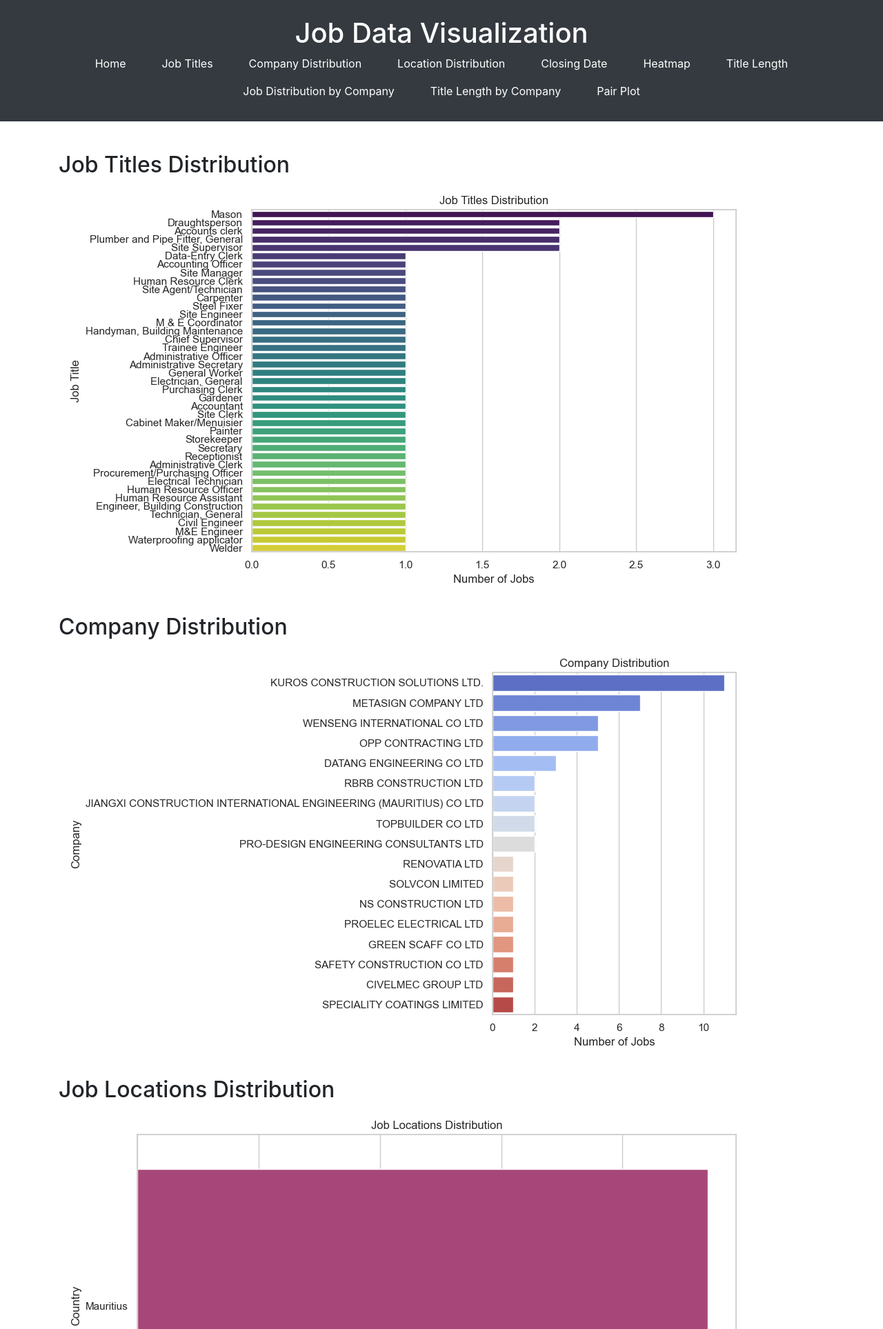
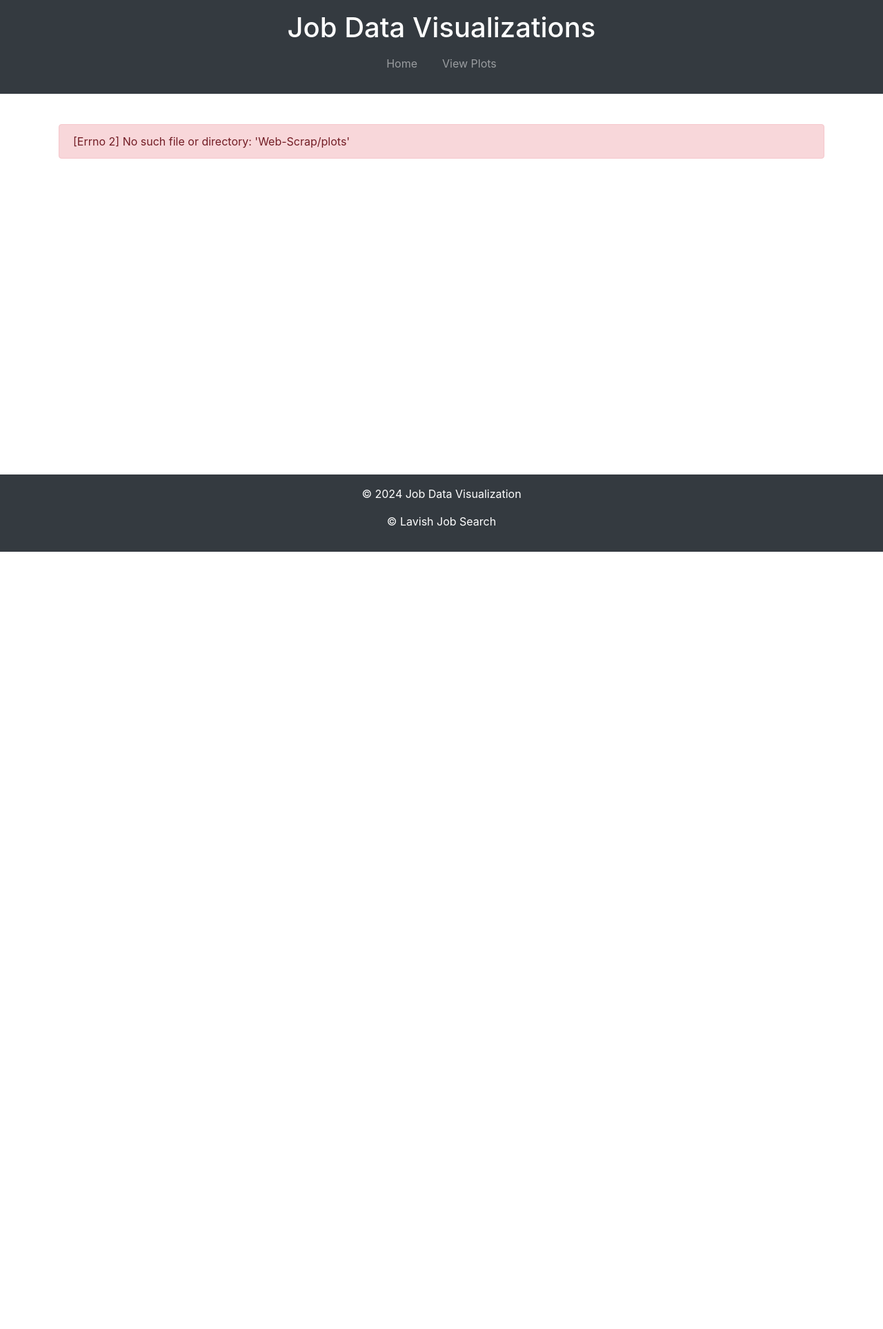
Before and after one commit to Lvish10/Web-Scrap, a Flask app: page /plots in a window 1280 px wide. Shown: the top 1927 px of the page at 69% size. After the commit the page ends 800 px from the top, so only its background shows below. Run offline with Flask 3, Linux system fonts and the light colour scheme; some libraries are stand-ins or nearby versions.

Commit message:
new file:   __pycache__/scrape_jobs_selenium.cpython-312.pyc 	modified:   app.py 	modified:   construction_jobs.csv 	modified:   construction_jobs.xlsx 	modified:   job_data_visualizations.py 	modified:   plots/closing_date_frequency.png 	modified:   plots/company_distribution.png 	modified:   plots/facet_grid_job_distribution_by_company.png 	modified:   plots/heatmap_job_counts.png 	modified:   plots/job_locations_distribution.png 	modified:   plots/job_titles_distribution.png 	modified:   plots/pair_grid_relationships.png 	modified:   plots/scatter_plot_title_length_vs_closing_date.png 	modified:   plots/title_length_distribution.png 	modified:   plots/violin_plot_title_length_by_sector.png 	renamed:    scrape_jobs selenium.py -> scrape_jobs_selenium.py 	new file:   scrape_log.csv 	modified:   static/styles.css 	modified:   templates/index.html 	modified:   templates/plots.html

```diff
--- a/app.py
+++ b/app.py
@@ -1,6 +1,10 @@
-from flask import Flask, render_template, send_from_directory
+from flask import Flask, render_template, send_from_directory, redirect, url_for
 import pandas as pd
 import os
+from threading import Thread  # To run the scrape function in the background
+
+# Import your scrape_jobs function
+from scrape_jobs_selenium import scrape_jobs
 
 app = Flask(__name__)
 
@@ -22,9 +26,24 @@
 
     return render_template('index.html', jobs=jobs, error=None)
 
+@app.route('/scrape')
+def scrape():
+    # Run the scrape_jobs function in a separate thread so it doesn't block the main thread
+    Thread(target=scrape_jobs).start()
+
+    # Redirect back to the home page after starting the scrape
+    return redirect(url_for('home'))
+
 @app.route('/plots')
 def plots():
-    return render_template('plots.html')
+    plot_dir = 'Web-Scrap/plots'
+    try:
+        plot_files = [f for f in os.listdir(plot_dir) if os.path.isfile(os.path.join(plot_dir, f))]
+    except Exception as e:
+        return render_template('plots.html', plots=None, error=str(e))
+
+    return render_template('plots.html', plots=plot_files)
+
 
 @app.route('/plots/<filename>')
 def get_plot(filename):
--- /dev/null
+++ b/scrape_log.csv
@@ -0,0 +1,4 @@
+Timestamp
+2024-08-20 22:09:21
+2024-08-20 22:22:50
+2024-08-20 22:29:01
--- a/static/styles.css
+++ b/static/styles.css
@@ -34,7 +36,8 @@
 }
 
 nav ul li a {
-    color: #fff;
+    color: #ffffff;
+    /* White text color for links */
     text-decoration: none;
 }
 
--- a/templates/plots.html
+++ b/templates/plots.html
@@ -5,76 +5,54 @@
     <meta name="viewport" content="width=device-width, initial-scale=1.0">
     <title>Job Data Visualization</title>
     <link rel="stylesheet" href="{{ url_for('static', filename='styles.css') }}">
-    <!-- Add Bootstrap CSS -->
     <link href="https://stackpath.bootstrapcdn.com/bootstrap/4.5.2/css/bootstrap.min.css" rel="stylesheet">
-    <script src="{{ url_for('static', filename='scripts.js') }}" defer></script>
 </head>
 <body>
-    <header class="bg-dark text-white py-4">
+    <header class="bg-dark text-white py-3">
         <div class="container">
-            <h1 class="text-center">Job Data Visualization</h1>
-            <nav>
-                <ul class="nav justify-content-center">
-                    <li class="nav-item"><a class="nav-link text-white" href="/">Home</a></li>
-                    <li class="nav-item"><a class="nav-link text-white" href="#job-titles">Job Titles</a></li>
-                    <li class="nav-item"><a class="nav-link text-white" href="#company-distribution">Company Distribution</a></li>
-                    <li class="nav-item"><a class="nav-link text-white" href="#location-distribution">Location Distribution</a></li>
-                    <li class="nav-item"><a class="nav-link text-white" href="#closing-date">Closing Date</a></li>
-                    <li class="nav-item"><a class="nav-link text-white" href="#heatmap">Heatmap</a></li>
-                    <li class="nav-item"><a class="nav-link text-white" href="#title-length">Title Length</a></li>
-                    <li class="nav-item"><a class="nav-link text-white" href="#job-distribution">Job Distribution by Company</a></li>
-                    <li class="nav-item"><a class="nav-link text-white" href="#title-length-company">Title Length by Company</a></li>
-                    <li class="nav-item"><a class="nav-link text-white" href="#pair-plot">Pair Plot</a></li>
+            <h1 class="text-center">Job Data Visualizations</h1>
+            <nav class="navbar navbar-expand-lg navbar-dark">
+                <ul class="navbar-nav mx-auto">
+                    <li class="nav-item"><a class="nav-link" href="/">Home</a></li>
+                    <li class="nav-item"><a class="nav-link" href="/plots">View Plots</a></li>
                 </ul>
             </nav>
         </div>
     </header>
 
     <main class="container mt-4">
-        <section id="job-titles">
-            <h2>Job Titles Distribution</h2>
-            <img src="{{ url_for('get_plot', filename='job_titles_distribution.png') }}" class="img-fluid" alt="Job Titles Distribution">
-        </section>
-
-        <section id="company-distribution" class="mt-4">
-            <h2>Company Distribution</h2>
-            <img src="{{ url_for('get_plot', filename='company_distribution.png') }}" class="img-fluid" alt="Company Distribution">
-        </section>
-
-        <section id="location-distribution" class="mt-4">
-            <h2>Job Locations Distribution</h2>
-            <img src="{{ url_for('get_plot', filename='job_locations_distribution.png') }}" class="img-fluid" alt="Job Locations Distribution">
-        </section>
-
-        <section id="closing-date" class="mt-4">
-            <h2>Closing Date Frequency</h2>
-            <img src="{{ url_for('get_plot', filename='closing_date_frequency.png') }}" class="img-fluid" alt="Closing Date Frequency">
-        </section>
-
-        <section id="heatmap" class="mt-4">
-            <h2>Heatmap of Job Counts by Company and Location</h2>
-            <img src="{{ url_for('get_plot', filename='heatmap_job_counts.png') }}" class="img-fluid" alt="Heatmap of Job Counts">
-        </section>
-
-        <section id="title-length" class="mt-4">
-            <h2>Job Title Length Distribution</h2>
-            <img src="{{ url_for('get_plot', filename='title_length_distribution.png') }}" class="img-fluid" alt="Job Title Length Distribution">
-        </section>
-
-        <section id="job-distribution" class="mt-4">
-            <h2>Job Distribution by Company</h2>
-            <img src="{{ url_for('get_plot', filename='job_distribution_by_company.png') }}" class="img-fluid" alt="Job Distribution by Company">
-        </section>
-
-        <section id="title-length-company" class="mt-4">
-            <h2>Title Length by Company</h2>
-            <img src="{{ url_for('get_plot', filename='title_length_by_company.png') }}" class="img-fluid" alt="Title Length by Company">
-        </section>
-
-        <section id="pair-plot" class="mt-4">
-            <h2>Pair Plot of Job Title Length and Closing Date</h2>
-            <img src="{{ url_for('get_plot', filename='pair_plot.png') }}" class="img-fluid" alt="Pair Plot">
-        </section>
+        {% if error %}
+            <div class="alert alert-danger" role="alert">
+                {{ error }}
+            </div>
+        {% elif plots %}
+            <div id="carouselExampleIndicators" class="carousel slide">
+                <ol class="carousel-indicators">
+                    {% for plot in plots %}
+                        <li data-target="#carouselExampleIndicators" data-slide-to="{{ loop.index0 }}" class="{% if loop.index0 == 0 %}active{% endif %}"></li>
+                    {% endfor %}
+                </ol>
+                <div class="carousel-inner">
+                    {% for plot in plots %}
+                        <div class="carousel-item {% if loop.index0 == 0 %}active{% endif %}">
+                            <img src="{{ url_for('get_plot', filename=plot) }}" class="d-block w-100" alt="{{ plot }}">
+                        </div>
+                    {% endfor %}
+                </div>
+                <a class="carousel-control-prev" href="#carouselExampleIndicators" role="button" data-slide="prev">
+                    <span class="carousel-control-prev-icon" aria-hidden="true"></span>
+                    <span class="sr-only">Previous</span>
+                </a>
+                <a class="carousel-control-next" href="#carouselExampleIndicators" role="button" data-slide="next">
+                    <span class="carousel-control-next-icon" aria-hidden="true"></span>
+                    <span class="sr-only">Next</span>
+                </a>
+            </div>
+        {% else %}
+            <div class="alert alert-warning" role="alert">
+                No plots found.
+            </div>
+        {% endif %}
     </main>
 
     <footer class="bg-dark text-white text-center py-3">
@@ -84,9 +62,11 @@
         </div>
     </footer>
 
-    <!-- Add Bootstrap JavaScript and dependencies -->
     <script src="https://code.jquery.com/jquery-3.5.1.slim.min.js"></script>
     <script src="https://cdn.jsdelivr.net/npm/@popperjs/core@2.11.6/dist/umd/popper.min.js"></script>
     <script src="https://stackpath.bootstrapcdn.com/bootstrap/4.5.2/js/bootstrap.min.js"></script>
+    <script>
+        document.getElementById('year').textContent = new Date().getFullYear();
+    </script>
 </body>
 </html>
```
Also changed, not shown: other parts of static/styles.css (+36 -6 lines), construction_jobs.csv (+45 -47 lines), job_data_visualizations.py (+8 -9 lines), scrape_jobs_selenium.py (renamed from scrape_jobs selenium.py, +82 -27 lines), templates/index.html (+12 -0 lines), plots/closing_date_frequency.png, plots/company_distribution.png, plots/facet_grid_job_distribution_by_company.png, plots/heatmap_job_counts.png, plots/job_locations_distribution.png, plots/job_titles_distribution.png, plots/pair_grid_relationships.png, plots/scatter_plot_title_length_vs_closing_date.png, plots/title_length_distribution.png, 1 more files, 1 other file.
